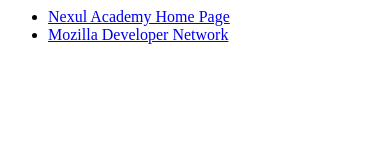
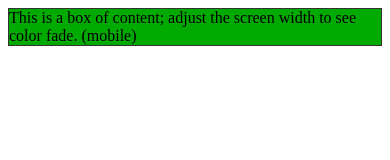
Before and after one commit to abbottn/HTMLandCSSassignment, a plain HTML site: page demo.html in a window 390 px wide. Drawn offline with Linux system fonts and the light colour scheme.

Commit message:
media query assignment attempt

```diff
--- a/demo.css
+++ b/demo.css
@@ -1,6 +1,22 @@
-p:before {
-    content: 'monkeys';
-}
-p::after {
-    content: 'good climbers';
-}
+div.boxed {
+    border: 1px solid #333;
+    background-color: #aaa;
+    transition: background-color 2000ms linear 50ms;
+  }
+
+  @media screen and (max-width: 768px){
+    div.boxed {
+      background-color: rgb(52, 148, 165);
+    }
+    div.boxed::after {
+      content: ' (tablet)'
+    }
+  }
+  @media screen and (max-width: 480px){
+    div.boxed {
+      background-color: #0a0;
+    }
+    div.boxed::after {
+      content: ' (mobile)'
+    }
+  }
--- a/demo.html
+++ b/demo.html
@@ -4,11 +4,8 @@
         <link href="demo.css" rel="stylesheet">
     </head>
     <body>
-        <ul>
-            <li><a id="nexul" href="http://www.nexulacademy.com/">
-              Nexul Academy Home Page</a></li>
-            <li><a id="mdn" href="https://developer.mozilla.org/">
-              Mozilla Developer Network</a></li>
-        </ul>
+        <div class="boxed">
+            This is a box of content; adjust the screen width to see color fade.
+          </div>
     </body>
 </html>
```
Also changed, not shown: products.css (added, +26 -0 lines), products.html (added, +28 -0 lines).
